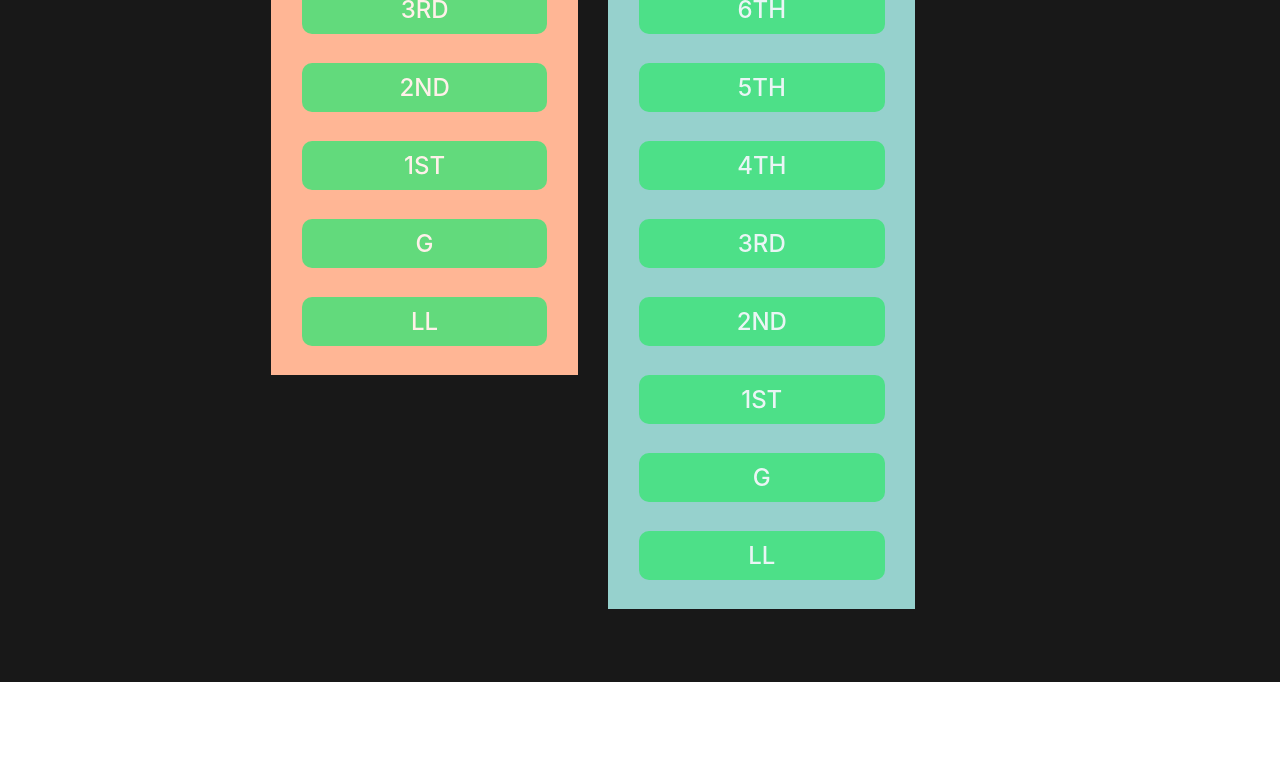
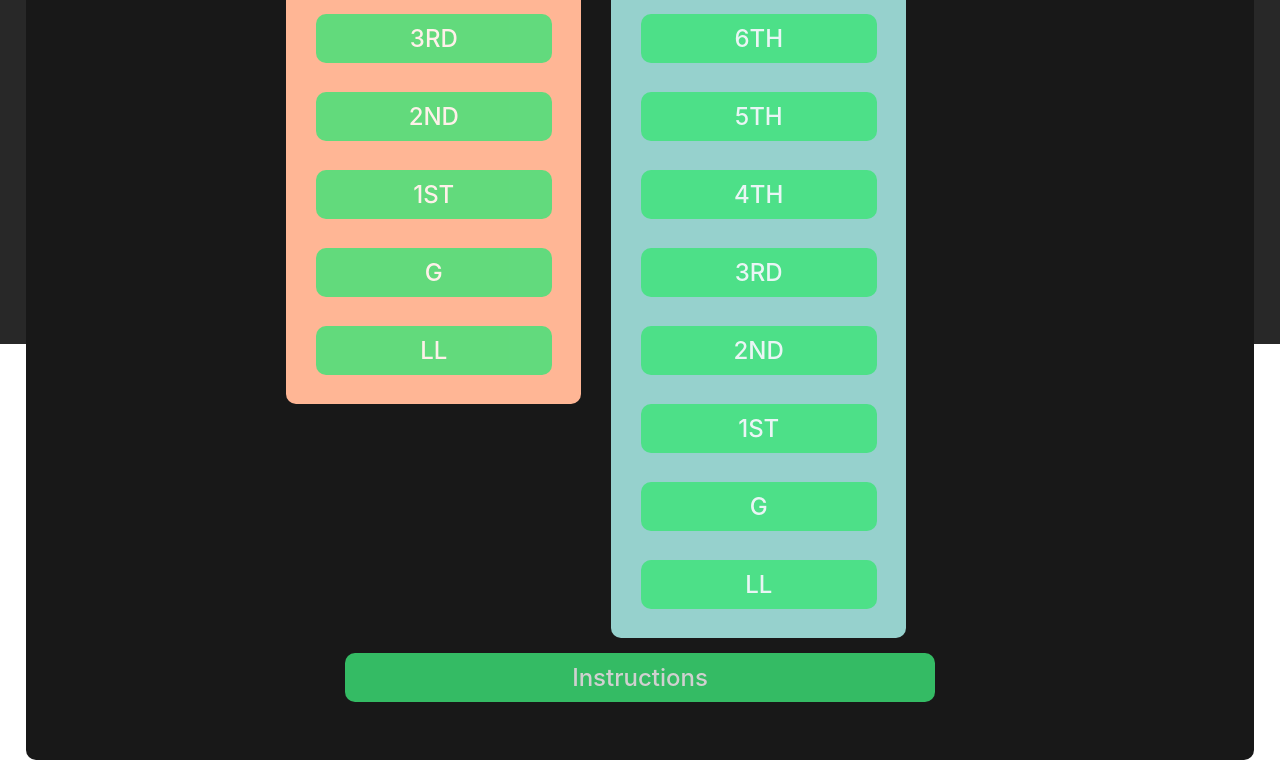
Before and after one commit to xSlickNick/ru-directory, a plain HTML site: page configure/index.html in a window 1280 px wide. Shown: the part 456-1216 px from the top of the page. Before the commit the page ends 1138 px from the top, so only its background shows below. Drawn offline with Linux system fonts and the light colour scheme.

Commit message:
Continued making changes to spacing and started JS

```diff
--- a/configure/index.html
+++ b/configure/index.html
@@ -9,10 +9,11 @@
 
 <body>
 	<div id="mainContainer">
+		<br><br>
 		<div id="imageLoc"; style="text-align: center;">
 			<img src="..\image files\Reitz Maybe.svg" width="30%">
 		</div>
-		<br><br>
+		<br>
 		<div id="locationSet">
 
 			<br><br>
@@ -24,38 +25,41 @@
 						<p>Paragraph Text</p>
 						<div class="column" style="background-color:#FFB695;">
 							<h2>Orange Elevator</h2>
-							<button class = "floorButton" id="orange3" onclick="RequestAuthorization()">3RD</button>
+							<button class = "floorButton" id="orange3" onclick="SetScreenLocation()">3RD</button>
 							<br><br>
-							<button class = "floorButton"  id="orange2" onclick="RequestAuthorization()">2ND</button>
+							<button class = "floorButton"  id="orange2" onclick="SetScreenLocation()">2ND</button>
 							<br><br>
-							<button class = "floorButton"  id="orange1" onclick="RequestAuthorization()">1ST</button>
+							<button class = "floorButton"  id="orange1" onclick="SetScreenLocation()">1ST</button>
 							<br><br>
-							<button class = "floorButton"  id="orangeG" onclick="RequestAuthorization()">G</button>
+							<button class = "floorButton"  id="orangeG" onclick="SetScreenLocation()">G</button>
 							<br><br>
-							<button class = "floorButton"  id="orangeL" onclick="RequestAuthorization()">LL</button>
+							<button class = "floorButton"  id="orangeL" onclick="SetScreenLocation()">LL</button>
 							<br><br>
 						</div>
 						<div class="column" style="background-color:#96D1CD;">
 							<h2>Blue Elevator</h2>
-							<button class = "floorButton"  id="blue6" onclick="RequestAuthorization()">6TH</button>
+							<button class = "floorButton"  id="blue6" onclick="SetScreenLocation()">6TH</button>
 							<br><br>
-							<button class = "floorButton"  id="blue5" onclick="RequestAuthorization()">5TH</button>
+							<button class = "floorButton"  id="blue5" onclick="SetScreenLocation()">5TH</button>
 							<br><br>
-							<button class = "floorButton" id="blue4" onclick="RequestAuthorization()">4TH</button>
+							<button class = "floorButton" id="blue4" onclick="SetScreenLocation()">4TH</button>
 							<br><br>
-							<button class = "floorButton"  id="blue3" onclick="RequestAuthorization()">3RD</button>
+							<button class = "floorButton"  id="blue3" onclick="SetScreenLocation()">3RD</button>
 							<br><br>
-							<button class = "floorButton"  id="blue2" onclick="RequestAuthorization()">2ND</button>
+							<button class = "floorButton"  id="blue2" onclick="SetScreenLocation()">2ND</button>
 							<br><br>
-							<button class = "floorButton"  id="blue1" onclick="RequestAuthorization()">1ST</button>
+							<button class = "floorButton"  id="blue1" onclick="SetScreenLocation()">1ST</button>
 							<br><br>
-							<button class = "floorButton"  id="blueG" onclick="RequestAuthorization()">G</button>
+							<button class = "floorButton"  id="blueG" onclick="SetScreenLocation()">G</button>
 							<br><br>
-							<button class = "floorButton"  id="blueL" onclick="RequestAuthorization()">LL</button>
+							<button class = "floorButton"  id="blueL" onclick="SetScreenLocation()">LL</button>
 							<br><br>
 						</div>
+
 					</div>
-
+				<div id="bottomLinks">
+					<button id="instructions" onclick="OpenInstructions()">Instructions</button>
+				</div>
 				<br><br>
 			</div>
 		</div>
--- a/configure/script.js
+++ b/configure/script.js
@@ -0,0 +1,22 @@
+
+const queryString = window.location.search;
+const urlParams = new URLSearchParams(queryString);
+
+const code = urlParams.get("code") || "";
+
+const baseURL = "https://xslicknick.github.io/spotify-widget";
+const redirect_uri = `${baseURL}/configure`;
+let refresh_token = "";
+let access_token = "";
+let browserSourceURL = "";
+
+/////////
+function SetScreenLocation() {
+    const screenLocation = document.getElementsByClassName("floorButton").value
+    localStorage.setItem("screenLocation", screenLocation)
+}
+
+
+function OpenInstructions() {
+    window.open("https://www.twitch.tv/slickzayyy")
+}
--- a/configure/style.css
+++ b/configure/style.css
@@ -42,6 +42,7 @@ padding: 0px;
 align-content: center;
 height: 80%;
 margin: 15px;
+	border-radius: var(--corner-radius);
 }
 
 .row {
@@ -56,6 +57,7 @@ margin: 15px;
 	padding-top: 5px;
 	padding-bottom: 5px;
 	background-color: #eb0aff;
+
 }
 
 #locationSet{
@@ -64,6 +66,9 @@ margin: 15px;
 	align-items: center;
 	align-content: center;
 	background-color: #181818;
+	margin-right: 2%;
+	margin-left: 2%;
+	border-radius: var(--corner-radius);
 
 }
 
@@ -74,7 +79,9 @@ margin: 15px;
 	text-align: center;
 }
 
-
+#buttonBox.row{
+	justify-content: center;
+}
 
 #authorizationBox {
 	background-color: #252525;
```
